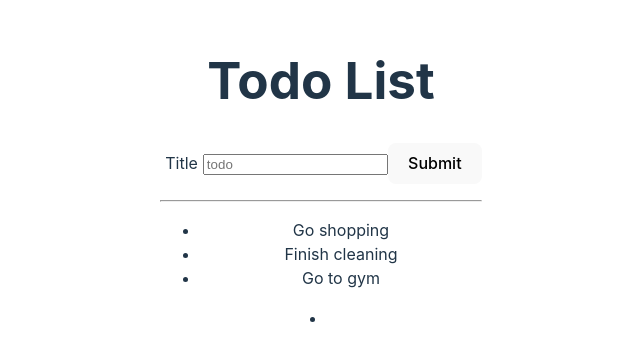
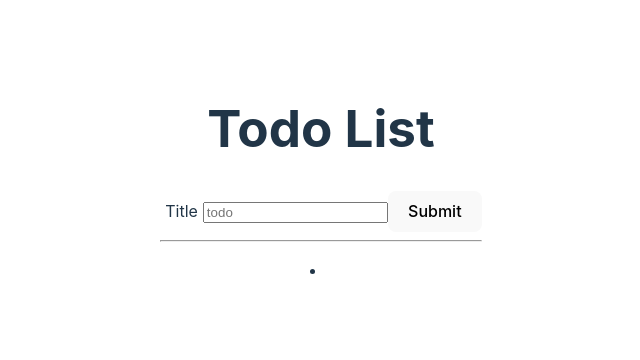
Before and after one commit to Baskanbetul/react-todo, a React (Vite) app: page / in a window 1280 px wide. Shown: the part 226-586 px from the top of the page, without its empty margins (319-959 px from the left). Built offline with nearby package versions, Linux system fonts and the light colour scheme.

Commit message:
Lifting state and props handling, controlled components also updated props to use destructuring

```diff
--- a/src/AddTodoForm.jsx
+++ b/src/AddTodoForm.jsx
@@ -1,15 +1,23 @@
-import React from "react";
+import React, { useState } from "react";
 
-function AddTodoForm(props) {
+function AddTodoForm({ onAddTodo }) {
+  const [todoTitle, setTodoTitle] = useState();
+  function handleTitleChange(event) {
+    const newTodoTitle = event.target.value;
+    setTodoTitle(newTodoTitle);
+  }
   function handleAddTodo(event) {
     event.preventDefault();
     const form = event.target;
     const input = form.querySelector("input");
-    const todoTitle = input.value;
+    // const todoTitle = input.value; // line 6 and this line do same job
     console.log(todoTitle);
     console.log("Form Submitted");
-    props.onAddTodo(todoTitle);
-    form.reset();
+    onAddTodo({
+      title: todoTitle,
+      id: Date.now(),
+    });
+    setTodoTitle(""); // form.reset(); same work
   }
   return (
     <div>
@@ -22,6 +30,8 @@
           placeholder="todo"
           id="todoTitle"
           type="text"
+          value={todoTitle}
+          onChange={handleTitleChange}
           // Next, retrieve the value of the title element from the event target and store it in a variable named todoTitle buradan devam et
         ></input>
         <button type="submit">Submit</button>
--- a/src/App.jsx
+++ b/src/App.jsx
@@ -34,14 +34,18 @@
 // }
 
 function App() {
-  const [newTodo, setNewTodo] = useState(); //state variable
+  // const [newTodo, setNewTodo] = useState(); //state variable
+  const [todoList, setTodoList] = useState([]);
+  function addTodo(newTodo) {
+    setTodoList([...todoList, newTodo]);
+  }
   return (
     <div>
       <h1>Todo List</h1>
-      <AddTodoForm onAddTodo={setNewTodo} />
-      <p> {newTodo} </p>
+      <AddTodoForm onAddTodo={addTodo} />
+      {/* <p> {newTodo} </p> */}
       <hr />
-      <TodoList />
+      <TodoList todoList={todoList} />
       <TodoListItem />
     </div>
   );
--- a/src/TodoList.jsx
+++ b/src/TodoList.jsx
@@ -1,13 +1,13 @@
 import React from "react";
 import TodoListItem from "./TodoListItem";
 
-const todoList = [
-  { title: "Go shopping", id: "1" },
-  { title: "Finish cleaning", id: "2" },
-  { title: "Go to gym", id: "3" },
-];
+// const todoList = [
+//   { title: "Go shopping", id: "1" },
+//   { title: "Finish cleaning", id: "2" },
+//   { title: "Go to gym", id: "3" },
+// ];
 
-function TodoList() {
+function TodoList({ todoList }) {
   return (
     <ul>
       {todoList.map(function (item) {
--- a/src/TodoListItem.jsx
+++ b/src/TodoListItem.jsx
@@ -1,9 +1,9 @@
 import React from "react";
 
-function TodoListItem(props) {
+function TodoListItem({ title }) {
   return (
     <li>
-      <span>{props.title}</span>
+      <span>{title}</span>
     </li>
   );
 }
```
